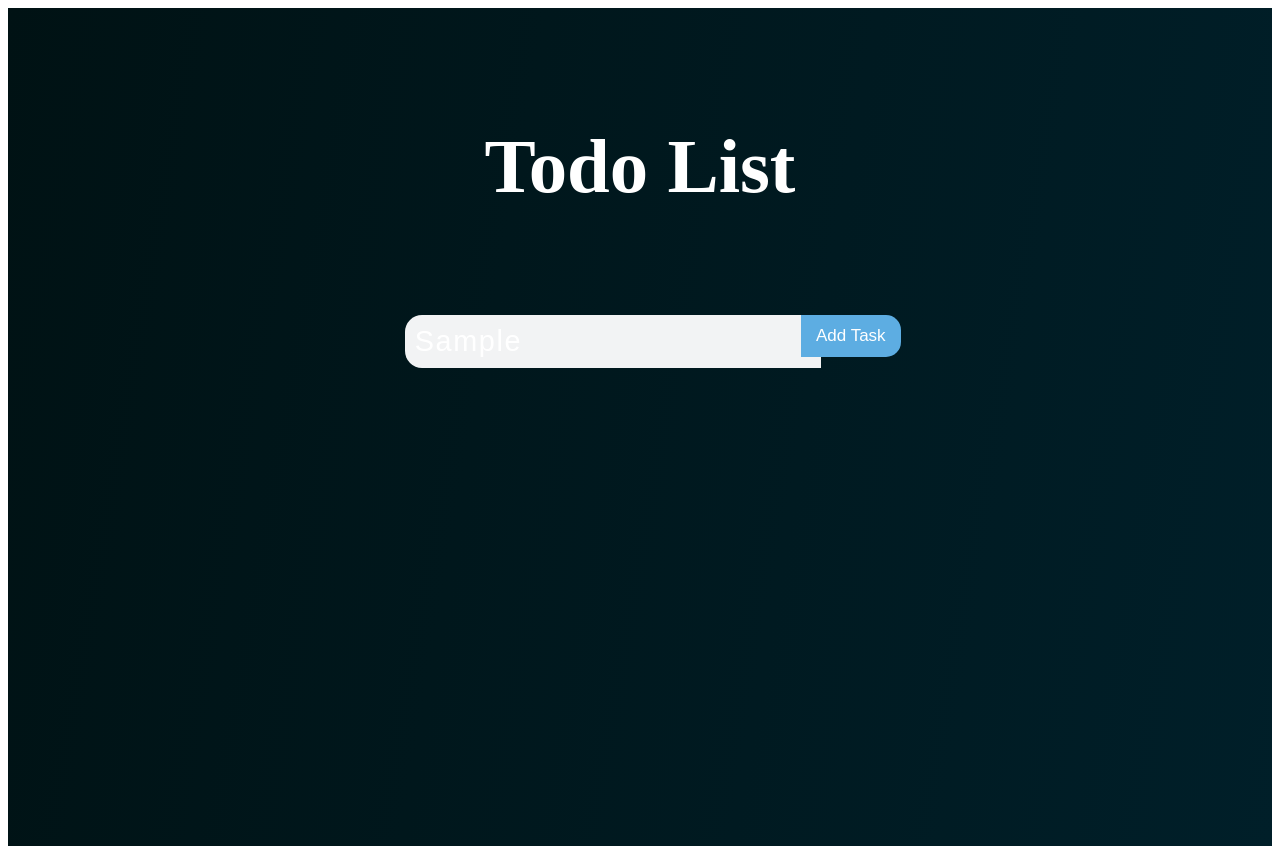
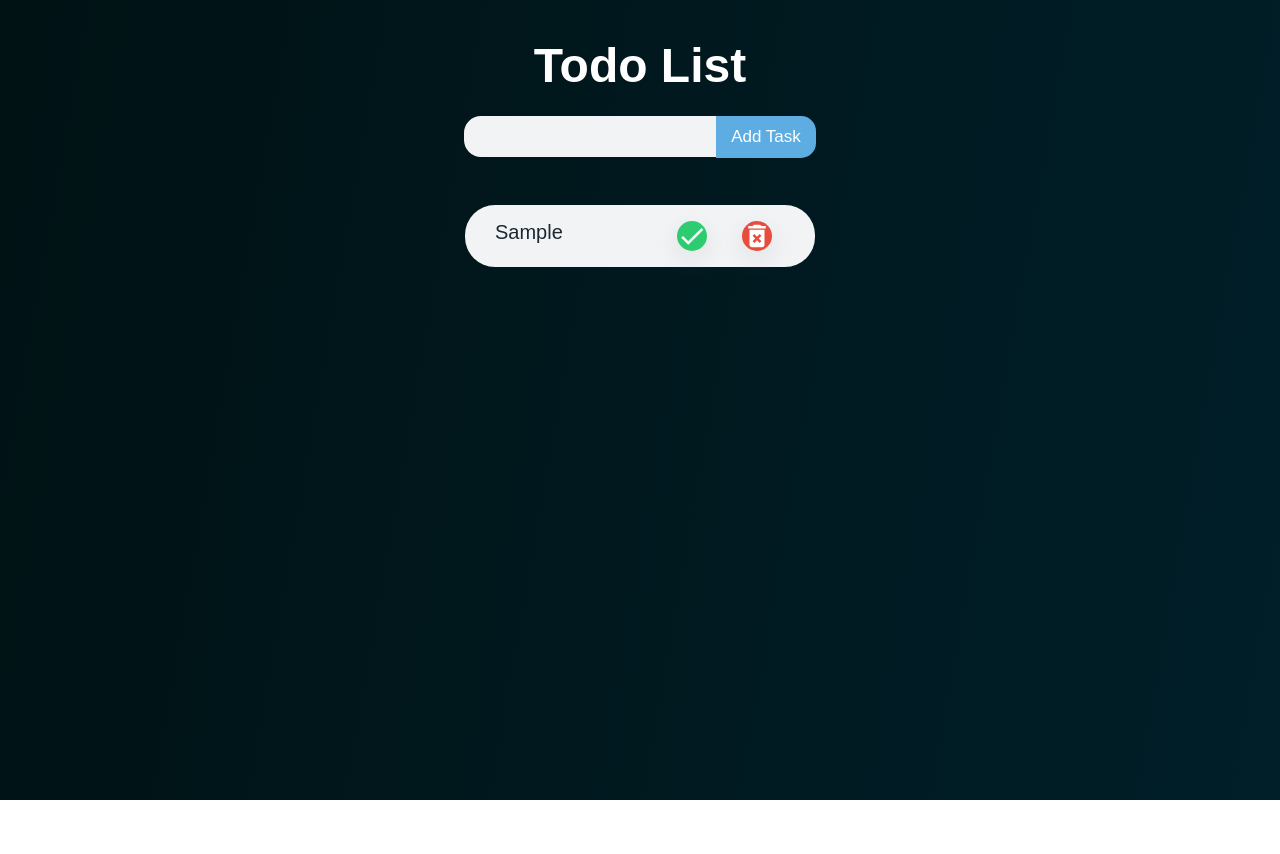
Before and after one commit to itsshreyanigam/vite-project, a React (Vite) app: page / in a window 1280 px wide. Both pictures are taken after typing "Sample" into the empty fields and a click on the button "Add Task". After the commit the page ends 800 px from the top, so only its background shows below. Built offline with nearby package versions, Linux system fonts and the light colour scheme.

Commit message:
added list

```diff
--- a/package.json
+++ b/package.json
@@ -11,7 +11,8 @@
   },
   "dependencies": {
     "react": "^19.0.0-rc.1",
-    "react-dom": "^19.0.0-rc.1"
+    "react-dom": "^19.0.0-rc.1",
+    "react-icons": "^5.4.0"
   },
   "devDependencies": {
     "@eslint/js": "^9.17.0",
--- a/src/components/Todo/Todo.css
+++ b/src/components/Todo/Todo.css
@@ -4,6 +4,27 @@
   display: flex;
   justify-content: center;
 } */
+
+*{
+  margin: 0;
+  padding: 0;
+  box-sizing: border-box;
+  font-family: "Urbanist", sans-serif;
+}
+
+html{
+  font-size: 62.5%;
+}
+
+h1, h2, h3, h4, h5, h6{
+  color: #fff;
+  font-weight: 900;
+}
+
+h1{
+  font-size: 3.2rem;
+  font-weight: bold;
+}
 
 .todo-container {
     align-items: center;
@@ -68,7 +89,7 @@
     transition: background-color 200ms ease-in-out;
     width: 100%;
     background-color: #f2f3f4;
-    color: var(--primary-color);
+    color: black;
   }
 
   form input:hover {
--- a/src/components/Todo/Todo.jsx
+++ b/src/components/Todo/Todo.jsx
@@ -1,14 +1,28 @@
 import "./Todo.css";
-import React, { useState } from 'react';
+import { useState } from 'react';
+import { MdCheck, MdDeleteForever } from "react-icons/md";
 export const Todo = () => {
     const [inputValue, setInputValue] = useState("");
+
+    const [task, setTask] = useState([]);
 
     const handleInputChange = (value) => {
         setInputValue(value); //the moment we press any key it will change the value
     };
 
     const handleFormSubmit = (event) => {
+
         event.preventDefault(); //this will prevent the form from submitting and causing a page reload
+
+        if(!inputValue){
+            setInputValue("");
+            return; //if no input do not change the value
+        }
+        if(task.includes(inputValue)) return; //no duplicate values
+
+        setTask((prevTask) => [...prevTask, inputValue]); //append in the array
+
+        setInputValue(""); //after adding clear the input field
     }
     return <section className="todo-container">
         <header>
@@ -30,5 +44,22 @@ export const Todo = () => {
                 </div>
             </form>
         </section>
+        <section className="myUnOrdList">
+            <ul>
+                {
+                    task.map((curTask, index) => {
+                        return <li key={index} className="todo-item">
+                            <span>{curTask}</span>
+                            <button className="check-btn">
+                                <MdCheck />
+                            </button>
+                            <button className="delete-btn">
+                                <MdDeleteForever />
+                            </button>
+                        </li>
+                    })
+                }
+            </ul>
+        </section>
     </section>
 }
```
Also changed, not shown: 1 other file (tests, documents, lock files or other folders).
